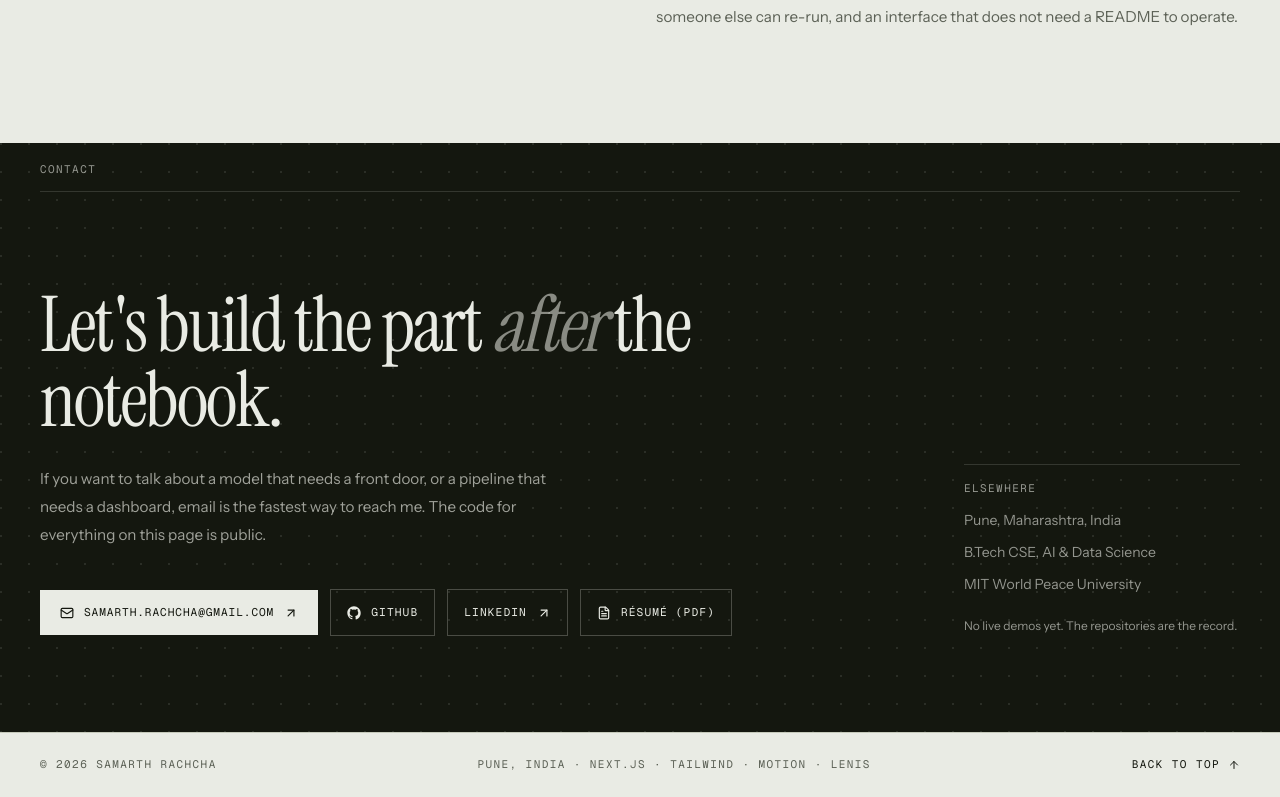
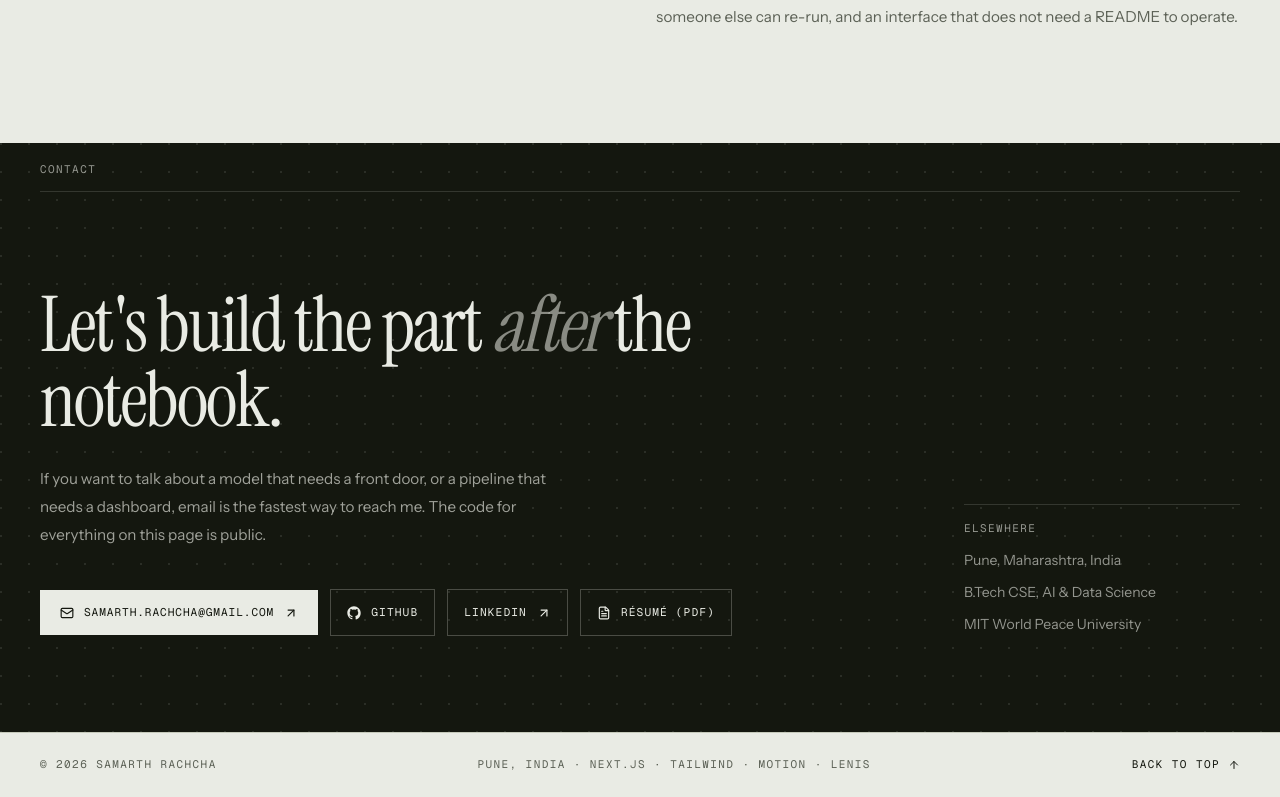
Before and after one commit to SamarthRachcha/Portfolio, a Next.js app: page / in a window 1280 px wide. Shown: the part 3992-4789 px from the top of the page. Built offline with nearby package versions, Linux system fonts and the light colour scheme.

Commit message:
Remove the no-demos note from contact

```diff
--- a/components/contact.tsx
+++ b/components/contact.tsx
@@ -96,9 +96,6 @@ export function Contact() {
                   <dd>MIT World Peace University</dd>
                 </div>
               </dl>
-              <p className="mt-5 text-xs leading-5 text-paper/60">
-                No live demos yet. The repositories are the record.
-              </p>
             </div>
           </div>
         </div>
```
